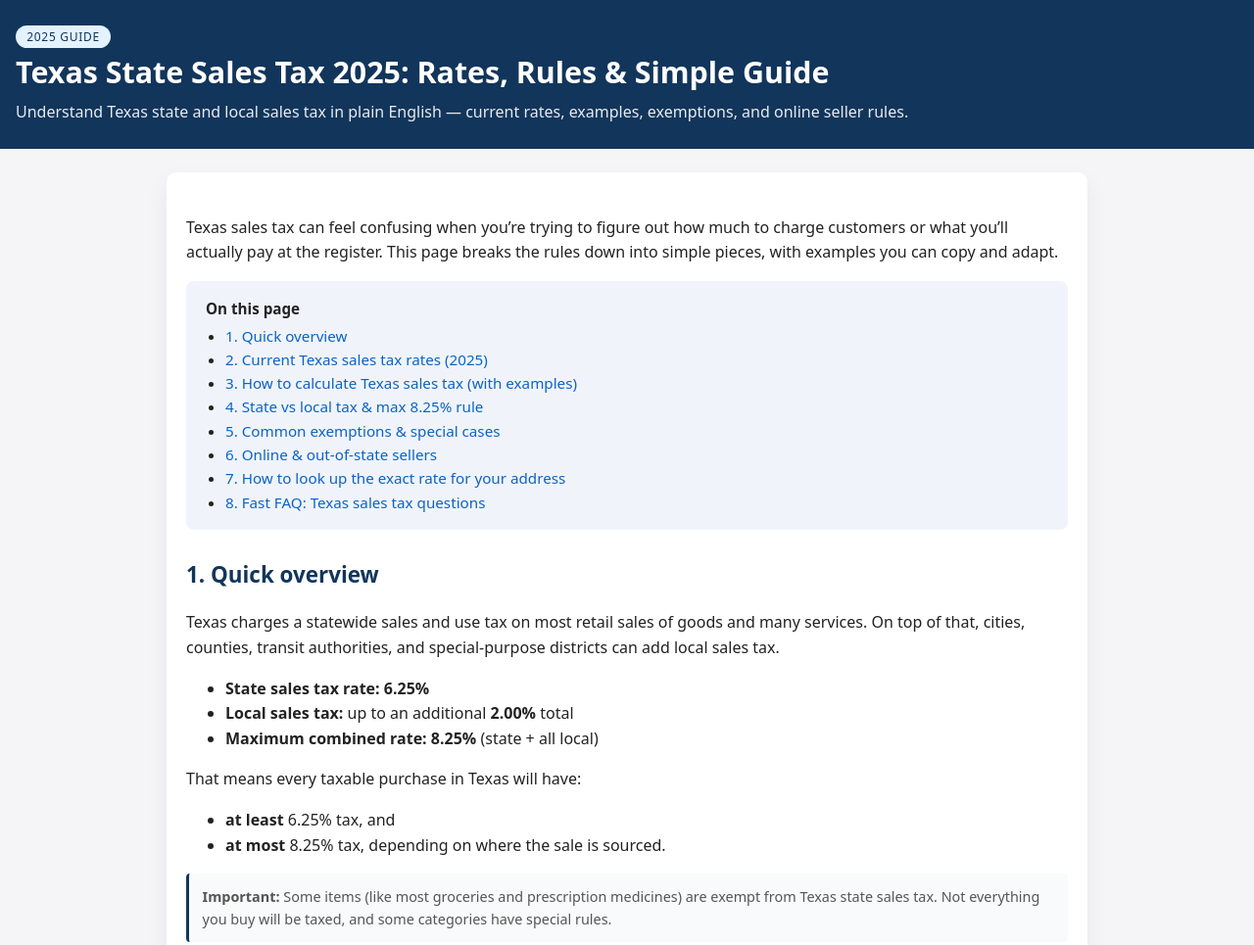
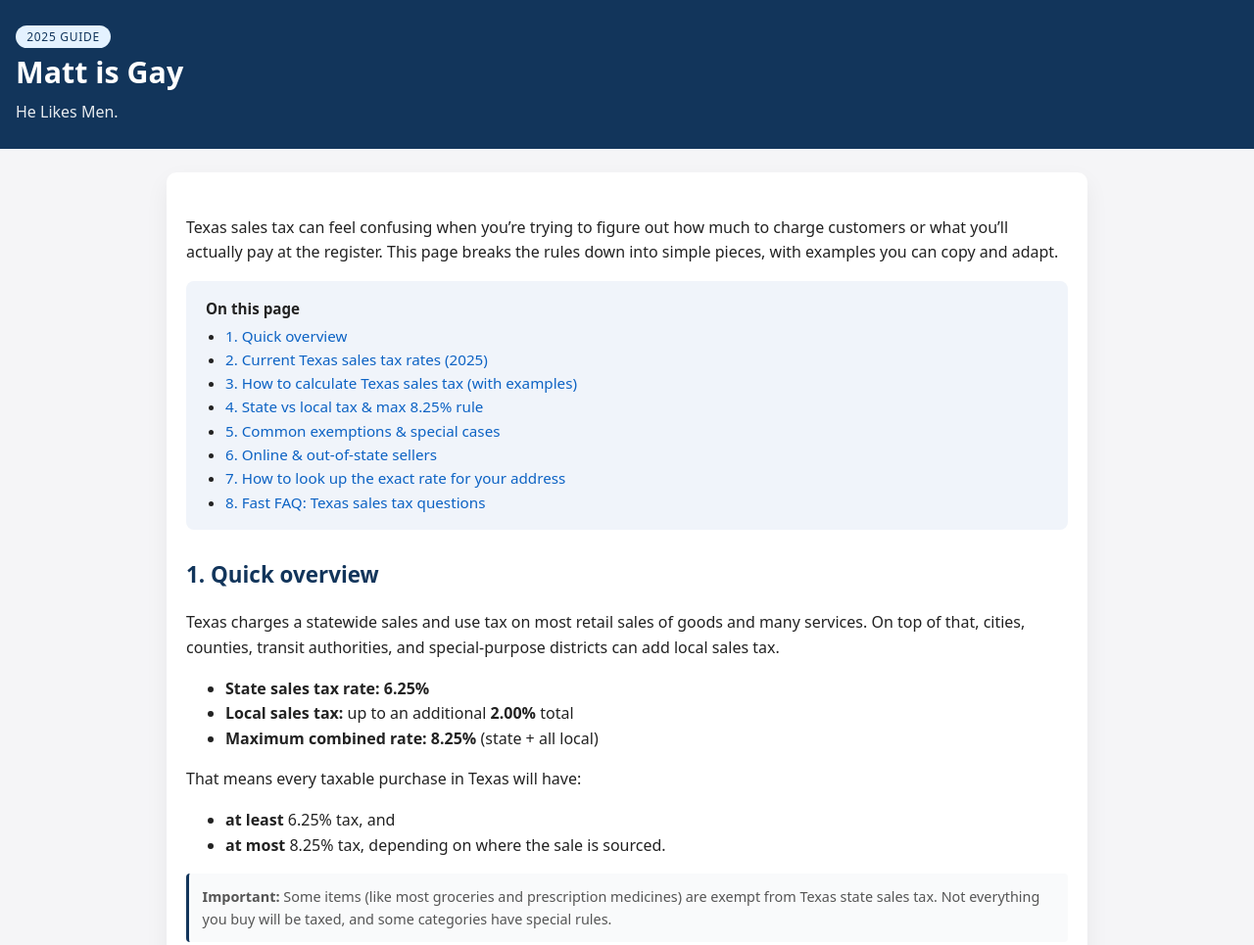
Before and after one commit to evanoosbree/texasstatesalestax, a plain HTML site: page index.html in a window 1280 px wide. Shown: the top 965 px of the page at 98% size. Drawn offline with Linux system fonts and the light colour scheme.

Commit message:
Update index.html

```diff
--- a/index.html
+++ b/index.html
@@ -2,7 +2,7 @@
 <html lang="en">
 <head>
   <meta charset="UTF-8">
-  <title>MATT IS GAY</title>
+  <title>Texas State Sales Tax 2025: Rates, Rules & Simple Guide</title>
   <meta name="viewport" content="width=device-width, initial-scale=1">
 
   <!-- Basic SEO -->
@@ -129,8 +129,8 @@
 <body>
   <header>
     <div class="pill">2025 Guide</div>
-    <h1>Texas State Sales Tax 2025: Rates, Rules & Simple Guide</h1>
-    <p>Understand Texas state and local sales tax in plain English — current rates, examples, exemptions, and online seller rules.</p>
+    <h1>Matt is Gay</h1>
+    <p>He Likes Men.</p>
   </header>
 
   <main>
```
